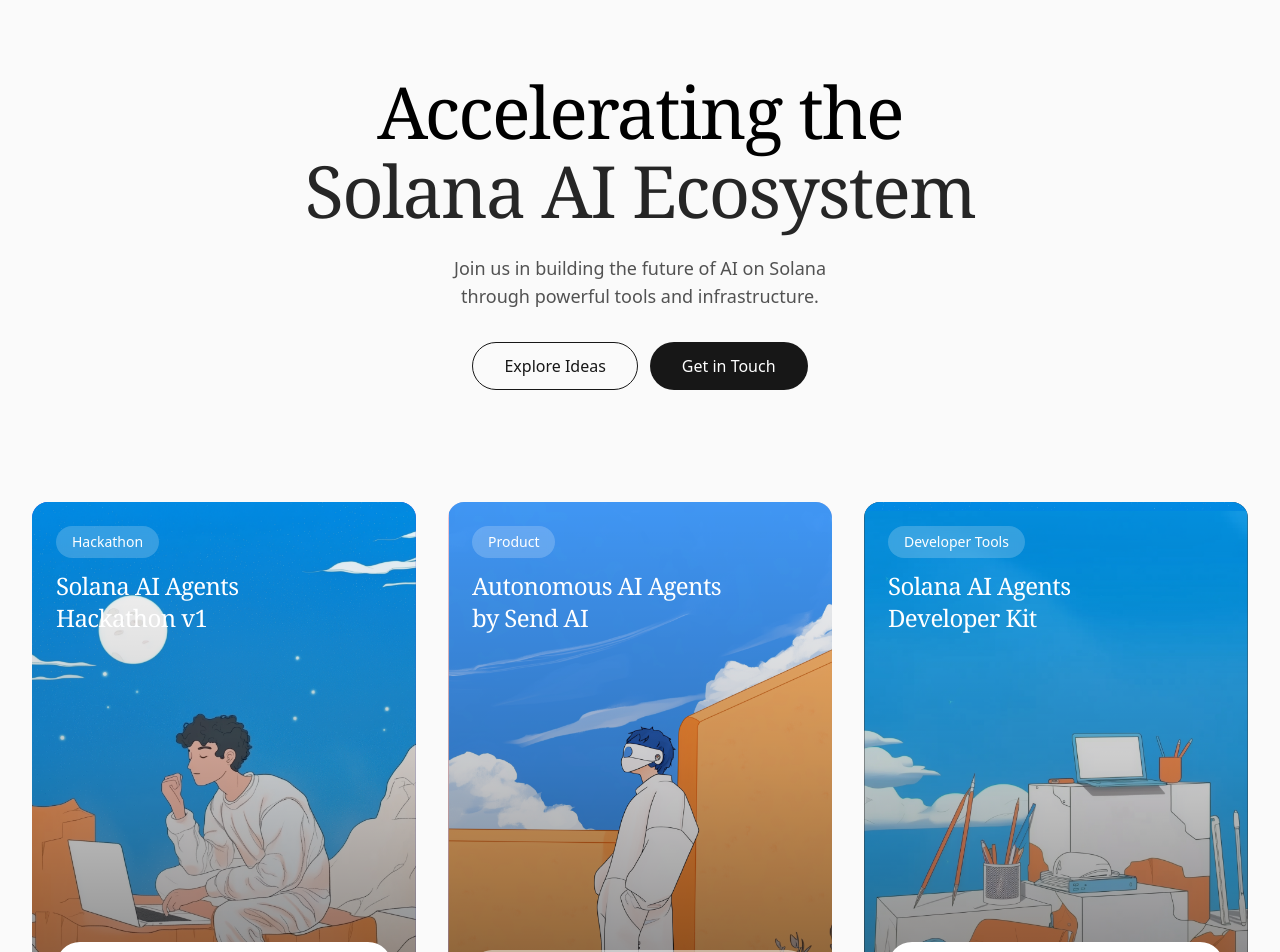
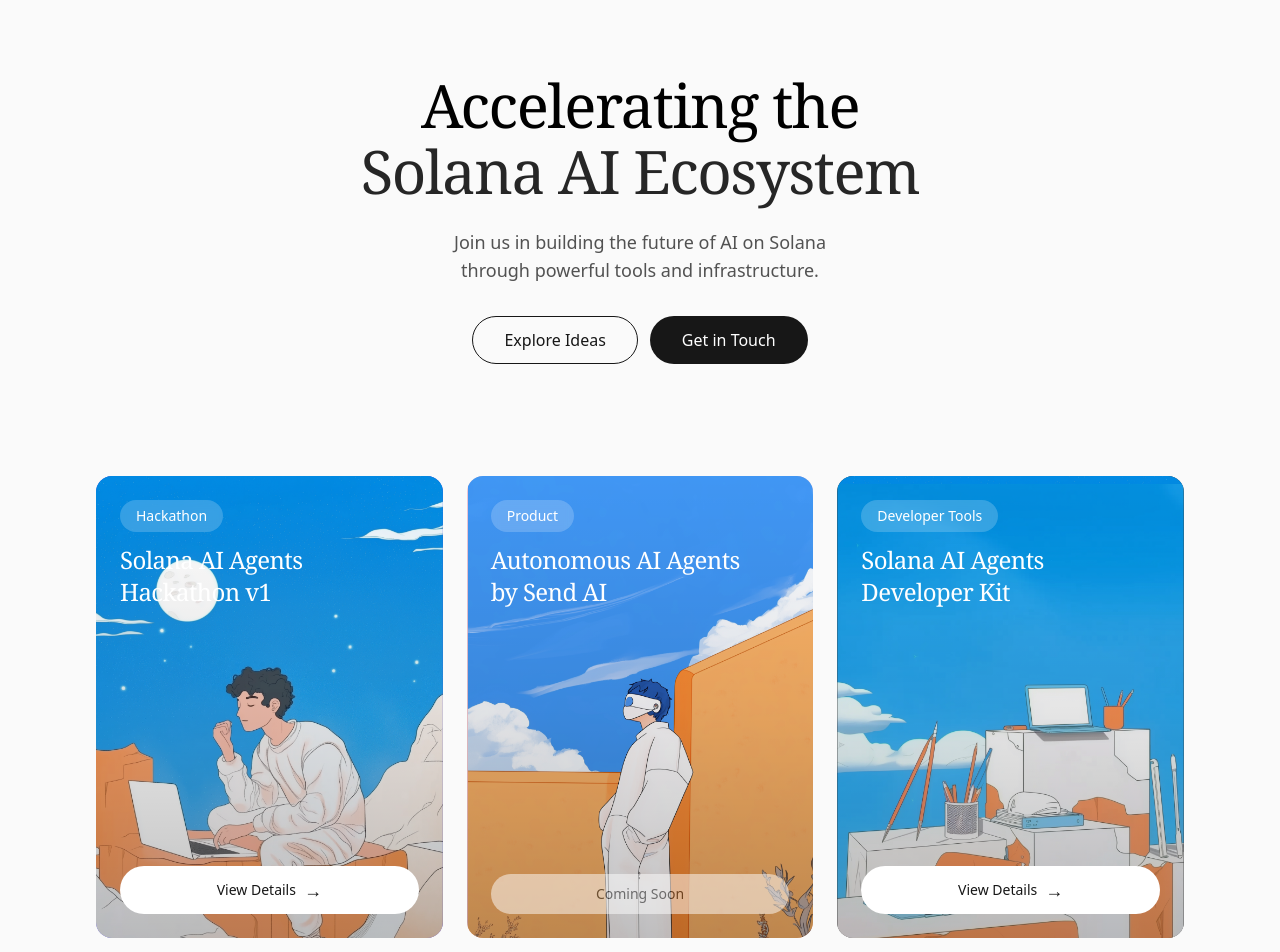
Before and after one commit to sendaifun/request-for-agents, a Next.js app: page / in a window 1280 px wide. Shown: the part 160-1112 px from the top of the page. Built offline with nearby package versions, Linux system fonts and the light colour scheme.

Commit message:
minor ui fixes and og

```diff
--- a/app/layout.tsx
+++ b/app/layout.tsx
@@ -13,7 +13,48 @@
 
 export const metadata: Metadata = {
   title: 'SEND AI - Accelerating the Solana AI Ecosystem',
-  description: 'Join us in building the future of AI on Solana',
+  description:
+    'Join us in building the future of AI on Solana through powerful tools and infrastructure. Explore AI agent ideas, participate in hackathons, and build with our developer tools.',
+  keywords: [
+    'Solana',
+    'AI',
+    'Artificial Intelligence',
+    'Blockchain',
+    'Web3',
+    'Cryptocurrency',
+    'Developer Tools',
+    'Hackathon',
+  ],
+  authors: [{ name: 'SEND AI' }],
+  openGraph: {
+    type: 'website',
+    locale: 'en_US',
+    url: 'https://sendai.fun',
+    siteName: 'SEND AI',
+    title: 'SEND AI - Accelerating the Solana AI Ecosystem',
+    description:
+      'Join us in building the future of AI on Solana through powerful tools and infrastructure.',
+    images: [
+      {
+        url: '/images/og.png',
+        width: 1200,
+        height: 630,
+        alt: 'SEND AI - Accelerating the Solana AI Ecosystem',
+      },
+    ],
+  },
+  twitter: {
+    card: 'summary_large_image',
+    title: 'SEND AI - Accelerating the Solana AI Ecosystem',
+    description:
+      'Join us in building the future of AI on Solana through powerful tools and infrastructure.',
+    creator: '@sendaifun',
+    images: ['/images/og.png'],
+  },
+  icons: {
+    icon: '/favicon.ico',
+  },
+  metadataBase: new URL('https://sendai.fun'),
 };
 
 export default function RootLayout({
--- a/app/page.tsx
+++ b/app/page.tsx
@@ -4,15 +4,15 @@
 import { motion } from 'framer-motion';
 import Link from 'next/link';
 
-const fadeIn = {
-  hidden: { opacity: 0, y: 20 },
+const fadeUpIn = {
+  hidden: { opacity: 0, y: 30 },
   visible: (i: number) => ({
     opacity: 1,
     y: 0,
     transition: {
-      delay: i * 0.1,
-      duration: 0.5,
-      ease: 'easeOut',
+      delay: i * 0.15,
+      duration: 0.8,
+      ease: [0.33, 1, 0.68, 1],
     },
   }),
 };
@@ -22,20 +22,67 @@
   visible: {
     opacity: 1,
     transition: {
-      staggerChildren: 0.1,
+      staggerChildren: 0.15,
       delayChildren: 0.3,
     },
   },
 };
 
-const tagHover = {
-  rest: { y: 0, opacity: 1 },
+const buttonVariants = {
+  initial: { scale: 1 },
   hover: {
-    y: -3,
-    opacity: 0.9,
+    scale: 1.02,
     transition: {
       duration: 0.3,
-      ease: 'easeOut',
+      ease: [0.33, 1, 0.68, 1],
+    },
+  },
+  tap: {
+    scale: 0.98,
+    transition: {
+      duration: 0.15,
+      ease: [0.33, 1, 0.68, 1],
+    },
+  },
+};
+
+const cardAnimation = {
+  hidden: { opacity: 0, y: 40 },
+  visible: (i: number) => ({
+    opacity: 1,
+    y: 0,
+    transition: {
+      delay: i * 0.15,
+      duration: 0.8,
+      ease: [0.33, 1, 0.68, 1],
+    },
+  }),
+  hover: {
+    y: -8,
+    transition: {
+      duration: 0.4,
+      ease: [0.33, 1, 0.68, 1],
+    },
+  },
+};
+
+const imageAnimation = {
+  hover: {
+    scale: 1.07,
+    transition: {
+      duration: 0.8,
+      ease: [0.33, 1, 0.68, 1],
+    },
+  },
+};
+
+const tagAnimation = {
+  initial: { opacity: 1, y: 0 },
+  hover: {
+    y: -5,
+    transition: {
+      duration: 0.3,
+      ease: [0.33, 1, 0.68, 1],
     },
   },
 };
@@ -49,6 +96,7 @@
       image: '/images/illustration1.png',
       buttonText: 'View Details',
       disabled: false,
+      link: 'https://www.solanaaihackathon.com',
     },
     {
       title: 'Autonomous AI Agents\nby Send AI',
@@ -57,6 +105,7 @@
       image: '/images/illustration2.png',
       buttonText: 'Coming Soon',
       disabled: true,
+      link: null,
     },
     {
       title: 'Solana AI Agents\nDeveloper Kit',
@@ -65,12 +114,18 @@
       image: '/images/illustration3.png',
       buttonText: 'View Details',
       disabled: false,
+      link: 'https://solanaagentkit.xyz',
     },
   ];
 
   return (
-    <main className='min-h-screen'>
-      <div className='max-w-7xl mx-auto px-4 sm:px-6 lg:px-8 py-10 sm:py-16 lg:py-24'>
+    <motion.main
+      initial={{ opacity: 0 }}
+      animate={{ opacity: 1 }}
+      transition={{ duration: 0.5 }}
+      className='min-h-screen'
+    >
+      <div className='max-w-6xl mx-auto px-4 sm:px-6 lg:px-8 py-10 sm:py-16 lg:py-24'>
         {/* Hero Section */}
         <motion.div
           initial='hidden'
@@ -78,16 +133,37 @@
           className='text-center mb-12 sm:mb-20 lg:mb-28 max-w-4xl mx-auto'
         >
           <motion.h1
-            variants={fadeIn}
+            variants={fadeUpIn}
             custom={0}
-            className='text-3xl sm:text-4xl lg:text-[4.5rem] leading-tight lg:leading-[1.1] font-serif mb-4 sm:mb-6 tracking-tight'
+            className='text-3xl sm:text-4xl lg:text-6xl leading-tight lg:leading-[1.1] font-serif mb-4 sm:mb-6 tracking-tight'
           >
-            Accelerating the
+            <motion.span
+              initial={{ opacity: 0, y: 20 }}
+              animate={{ opacity: 1, y: 0 }}
+              transition={{
+                delay: 0.2,
+                duration: 0.8,
+                ease: [0.33, 1, 0.68, 1],
+              }}
+            >
+              Accelerating the
+            </motion.span>
             <br />
-            <span className='text-neutral-800'>Solana AI Ecosystem</span>
+            <motion.span
+              initial={{ opacity: 0, y: 20 }}
+              animate={{ opacity: 1, y: 0 }}
+              transition={{
+                delay: 0.35,
+                duration: 0.8,
+                ease: [0.33, 1, 0.68, 1],
+              }}
+              className='text-neutral-800'
+            >
+              Solana AI Ecosystem
+            </motion.span>
           </motion.h1>
           <motion.p
-            variants={fadeIn}
+            variants={fadeUpIn}
             custom={1}
             className='text-neutral-600 text-base sm:text-lg mb-6 sm:mb-8 px-4 sm:px-0'
           >
@@ -95,11 +171,17 @@
             <br className='hidden sm:block' />
             through powerful tools and infrastructure.
           </motion.p>
-          <div className='flex flex-col sm:flex-row gap-3 items-center justify-center'>
+          <motion.div
+            variants={fadeUpIn}
+            custom={2}
+            className='flex flex-col sm:flex-row gap-3 items-center justify-center'
+          >
             <Link href='/ideas' className='w-full sm:w-auto'>
               <motion.button
-                whileHover={{ scale: 1.02 }}
-                whileTap={{ scale: 0.98 }}
+                variants={buttonVariants}
+                initial='initial'
+                whileHover='hover'
+                whileTap='tap'
                 className='relative w-full px-6 sm:px-8 py-2.5 sm:py-3 group overflow-hidden'
               >
                 <div className='absolute inset-0 border border-neutral-900 rounded-full transition-all duration-300 group-hover:bg-neutral-900/5' />
@@ -115,8 +197,10 @@
               className='w-full sm:w-auto'
             >
               <motion.button
-                whileHover={{ scale: 1.02 }}
-                whileTap={{ scale: 0.98 }}
+                variants={buttonVariants}
+                initial='initial'
+                whileHover='hover'
+                whileTap='tap'
                 className='relative w-full px-6 sm:px-8 py-2.5 sm:py-3 group overflow-hidden'
               >
                 <div className='absolute inset-0 bg-neutral-900 rounded-full transition-all duration-300 group-hover:bg-neutral-800' />
@@ -125,7 +209,7 @@
                 </span>
               </motion.button>
             </a>
-          </div>
+          </motion.div>
         </motion.div>
 
         {/* Cards Grid */}
@@ -133,20 +217,25 @@
           variants={container}
           initial='hidden'
           animate='visible'
-          className='grid grid-cols-1 sm:grid-cols-2 lg:grid-cols-3 gap-4 sm:gap-6 lg:gap-8'
+          className='grid grid-cols-1 sm:grid-cols-2 lg:grid-cols-3 gap-4 sm:gap-6'
         >
           {adventures.map((adventure, index) => (
             <motion.div
               key={index}
-              variants={fadeIn}
+              variants={cardAnimation}
+              initial='hidden'
+              animate='visible'
+              whileHover='hover'
               custom={index}
-              className={`relative overflow-hidden rounded-xl sm:rounded-2xl ${adventure.gradient} aspect-[16/10] sm:aspect-[3/4] cursor-pointer`}
+              className={`relative overflow-hidden rounded-xl sm:rounded-2xl ${adventure.gradient} aspect-[16/10] sm:aspect-[3/4] cursor-pointer group`}
+              onClick={() =>
+                adventure.link && window.open(adventure.link, '_blank')
+              }
             >
               {/* Background Image */}
               <motion.div
                 className='absolute inset-0 w-full h-full'
-                whileHover={{ scale: 1.05 }}
-                transition={{ duration: 0.4, ease: [0.33, 1, 0.68, 1] }}
+                variants={imageAnimation}
               >
                 <Image
                   src={adventure.image}
@@ -158,36 +247,70 @@
               </motion.div>
 
               {/* Gradient Overlay */}
-              <div className='absolute inset-0 bg-gradient-to-t from-black/50 via-black/20 to-transparent'></div>
+              <motion.div
+                className='absolute inset-0 bg-gradient-to-t from-black/50 via-black/20 to-transparent'
+                initial={{ opacity: 0.5 }}
+                whileHover={{ opacity: 0.7 }}
+                transition={{ duration: 0.3 }}
+              />
 
               {/* Content */}
               <div className='relative h-full flex flex-col p-4 sm:p-6'>
                 <div className='space-y-2 sm:space-y-3'>
                   <motion.span
-                    variants={tagHover}
+                    variants={tagAnimation}
                     className='inline-block px-3 py-1 sm:px-4 sm:py-1.5 bg-white/20 backdrop-blur-sm rounded-full text-white text-xs sm:text-sm font-medium w-fit'
                   >
                     {adventure.category}
                   </motion.span>
-                  <h3 className='text-lg sm:text-xl lg:text-2xl font-serif text-white whitespace-pre-line tracking-tight'>
+                  <motion.h3
+                    className='text-lg sm:text-xl lg:text-2xl font-serif text-white whitespace-pre-line tracking-tight'
+                    variants={{
+                      hover: {
+                        y: -3,
+                        transition: { duration: 0.3, ease: [0.33, 1, 0.68, 1] },
+                      },
+                    }}
+                  >
                     {adventure.title}
-                  </h3>
+                  </motion.h3>
                 </div>
                 <div className='absolute bottom-4 sm:bottom-6 left-4 sm:left-6 right-4 sm:right-6'>
                   <motion.button
-                    whileHover={
-                      !adventure.disabled ? { scale: 1.02 } : undefined
-                    }
-                    whileTap={!adventure.disabled ? { scale: 0.98 } : undefined}
+                    variants={buttonVariants}
+                    initial='initial'
+                    whileHover={!adventure.disabled ? 'hover' : undefined}
+                    whileTap={!adventure.disabled ? 'tap' : undefined}
                     className={`w-full px-4 py-2 sm:py-2.5 bg-white text-neutral-900 rounded-full text-sm font-medium transition-colors duration-300 flex items-center justify-center gap-2 ${
                       adventure.disabled
                         ? 'opacity-50 cursor-not-allowed'
                         : 'hover:bg-neutral-100'
                     }`}
                     disabled={adventure.disabled}
+                    onClick={(e) => {
+                      e.stopPropagation();
+                      if (!adventure.disabled && adventure.link) {
+                        window.open(adventure.link, '_blank');
+                      }
+                    }}
                   >
                     {adventure.buttonText}
-                    {!adventure.disabled && <span className='text-lg'>→</span>}
+                    {!adventure.disabled && (
+                      <motion.span
+                        className='text-lg'
+                        variants={{
+                          hover: {
+                            x: 3,
+                            transition: {
+                              duration: 0.3,
+                              ease: [0.33, 1, 0.68, 1],
+                            },
+                          },
+                        }}
+                      >
+                        →
+                      </motion.span>
+                    )}
                   </motion.button>
                 </div>
               </div>
@@ -195,6 +318,6 @@
           ))}
         </motion.div>
       </div>
-    </main>
+    </motion.main>
   );
 }
```
